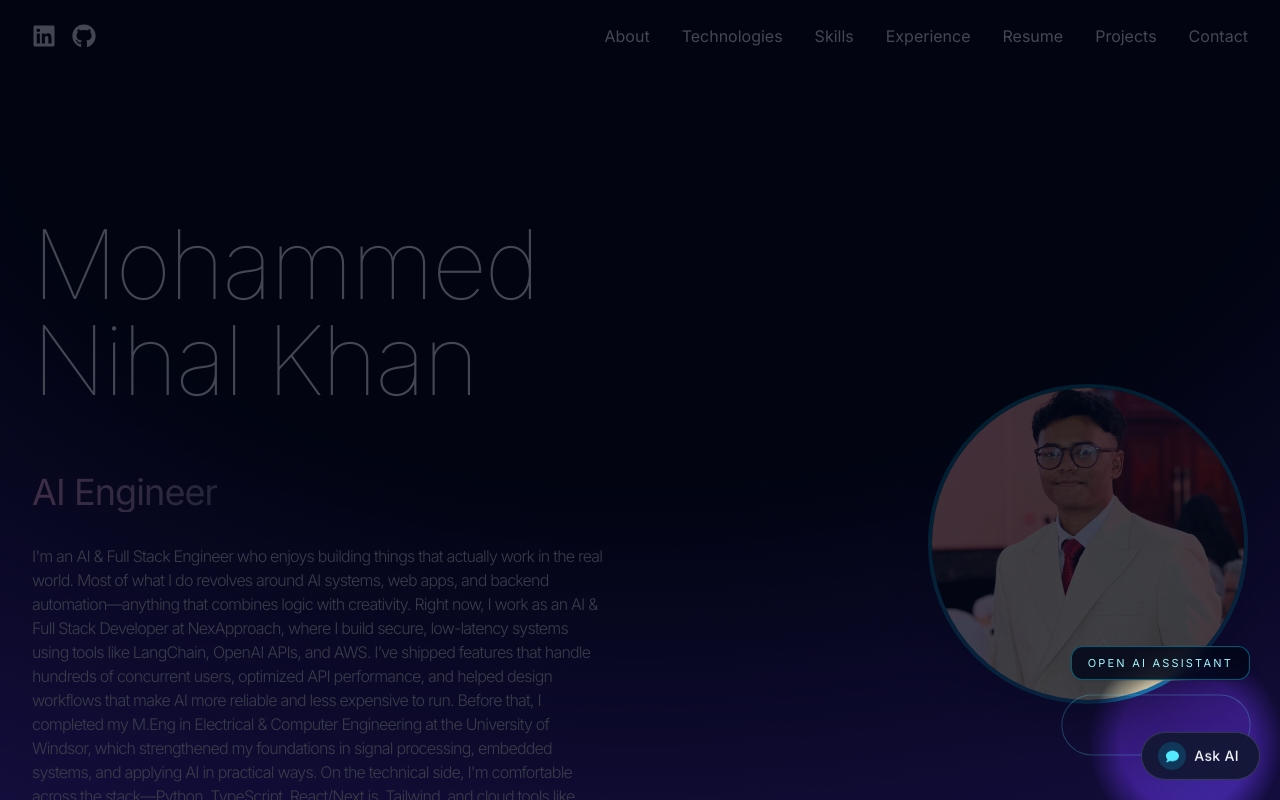
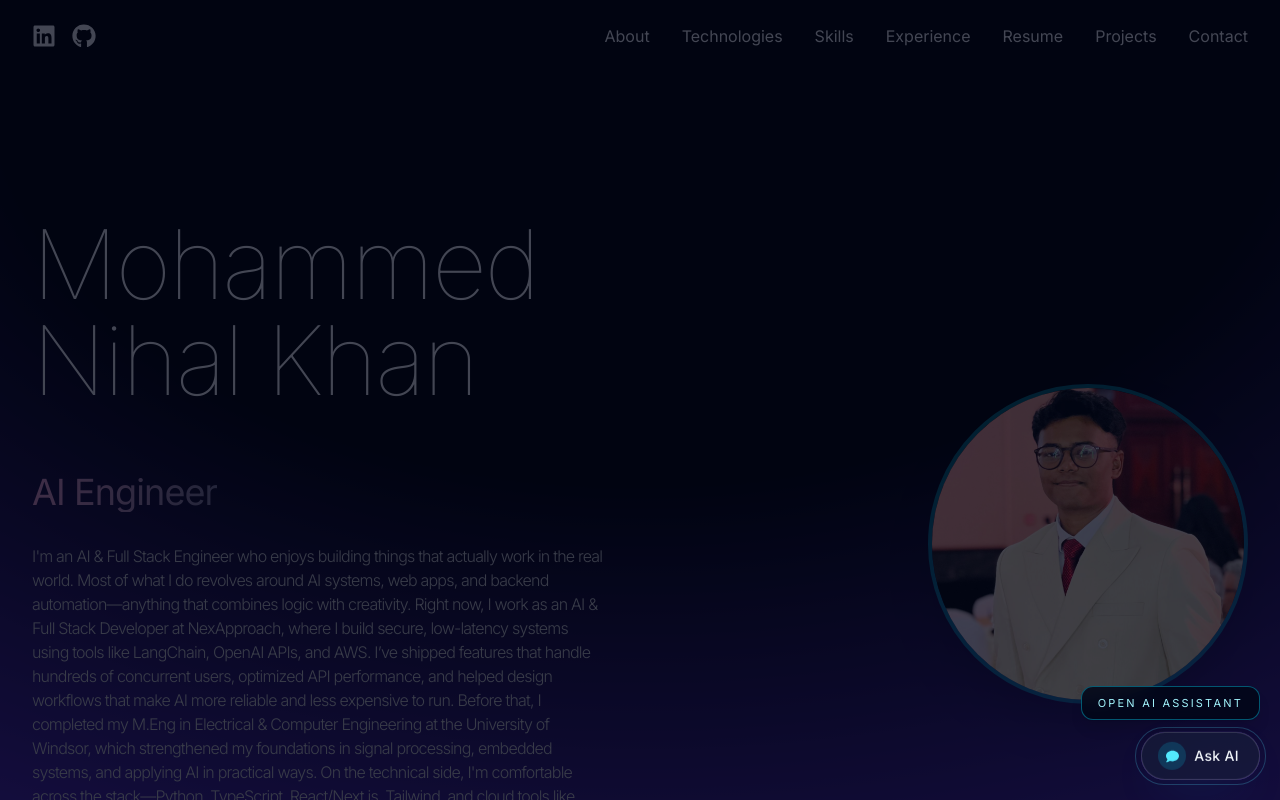
Before and after one commit to nihalkhan2810/react-portfolio, a React (Vite) app: page / in a window 1280 px wide. Shown: the top 800 px of the page. Built offline with nearby package versions, Linux system fonts and the light colour scheme.

Commit message:
Spotlight hover over

```diff
--- a/src/components/ChatbotComponent.jsx
+++ b/src/components/ChatbotComponent.jsx
@@ -355,32 +355,32 @@ const ChatbotComponent = ({ showBot, setShowBot }) => {
   };
 
   return (
-    <>
+    <div className="fixed bottom-5 right-5 z-50">
       <AnimatePresence>
         {showIntroSpotlight && !showBot && (
           <motion.div
-            className="fixed inset-0 z-40"
+            className="absolute inset-0 z-[-1] pointer-events-none"
             initial={{ opacity: 0 }}
             animate={{ opacity: 1 }}
             exit={{ opacity: 0 }}
             transition={{ duration: 0.35 }}
-            onClick={() => setShowIntroSpotlight(false)}
             aria-hidden="true"
           >
+            {/* The "Hole" with massive box-shadow to darken background */}
             <div
-              className="absolute inset-0"
-              style={{
-                background:
-                  "radial-gradient(circle at calc(100% - 94px) calc(100% - 58px), rgba(15,23,42,0.05) 0, rgba(15,23,42,0.05) 66px, rgba(2,6,23,0.74) 98px)",
-              }}
+              className="absolute inset-0 rounded-full shadow-[0_0_0_9999px_rgba(2,6,23,0.74)]"
             />
+
+            {/* Pulsing Border - perfectly aligned because it matches parent's dimensions */}
             <motion.div
-              className="absolute bottom-[46px] right-[34px] h-[58px] w-[180px] rounded-full border border-cyan-300/55"
-              animate={{ scale: [1, 1.08, 1], opacity: [0.8, 0.25, 0.8] }}
+              className="absolute inset-[-4px] rounded-full border border-cyan-300/55"
+              animate={{ scale: [1, 1.05, 1], opacity: [0.8, 0.2, 0.8] }}
               transition={{ duration: 1.8, repeat: Infinity, ease: "easeInOut" }}
             />
+
+            {/* Tooltip - positioned relative to the button container */}
             <motion.div
-              className="absolute bottom-[120px] right-[30px] rounded-xl border border-cyan-400/40 bg-slate-950/85 px-4 py-2 text-[11px] uppercase tracking-[0.2em] text-cyan-200 shadow-lg backdrop-blur"
+              className="absolute bottom-[calc(100%+12px)] right-0 whitespace-nowrap rounded-xl border border-cyan-400/40 bg-slate-950/85 px-4 py-2 text-[11px] uppercase tracking-[0.2em] text-cyan-200 shadow-lg backdrop-blur"
               initial={{ y: 10, opacity: 0 }}
               animate={{ y: 0, opacity: 1 }}
               transition={{ duration: 0.35, delay: 0.1 }}
@@ -391,11 +391,9 @@ const ChatbotComponent = ({ showBot, setShowBot }) => {
         )}
       </AnimatePresence>
 
-      <div className="fixed bottom-5 right-5 z-50">
       <motion.button
         onClick={() => setShowBot((prev) => !prev)}
-          className={`group flex items-center gap-2 rounded-full border border-white/15 bg-slate-900/85 text-white shadow-[0_18px_50px_-20px_rgba(14,165,233,0.75)] backdrop-blur-xl transition-colors ${
-            showBot
+        className={`group flex items-center gap-2 rounded-full border border-white/15 bg-slate-900/85 text-white shadow-[0_18px_50px_-20px_rgba(14,165,233,0.75)] backdrop-blur-xl transition-colors ${showBot
           ? "h-12 w-12 justify-center bg-slate-800/95"
           : "h-12 px-4 pr-5 hover:bg-slate-800/95"
           }`}
@@ -482,8 +480,7 @@ const ChatbotComponent = ({ showBot, setShowBot }) => {
                     }}
                   >
                     <div
-                        className={`max-w-[88%] rounded-2xl px-4 py-3 ${
-                          msg.type === "user"
+                      className={`max-w-[88%] rounded-2xl px-4 py-3 ${msg.type === "user"
                         ? "rounded-br-md bg-cyan-500 text-slate-950 shadow-[0_10px_25px_-18px_rgba(34,211,238,0.9)]"
                         : "rounded-bl-md border border-white/10 bg-slate-900/85 text-slate-100"
                         }`}
@@ -571,7 +568,6 @@ const ChatbotComponent = ({ showBot, setShowBot }) => {
         )}
       </AnimatePresence>
     </div>
-    </>
   );
 };
 
```
Lines whose indentation alone changed are shown as unchanged.
